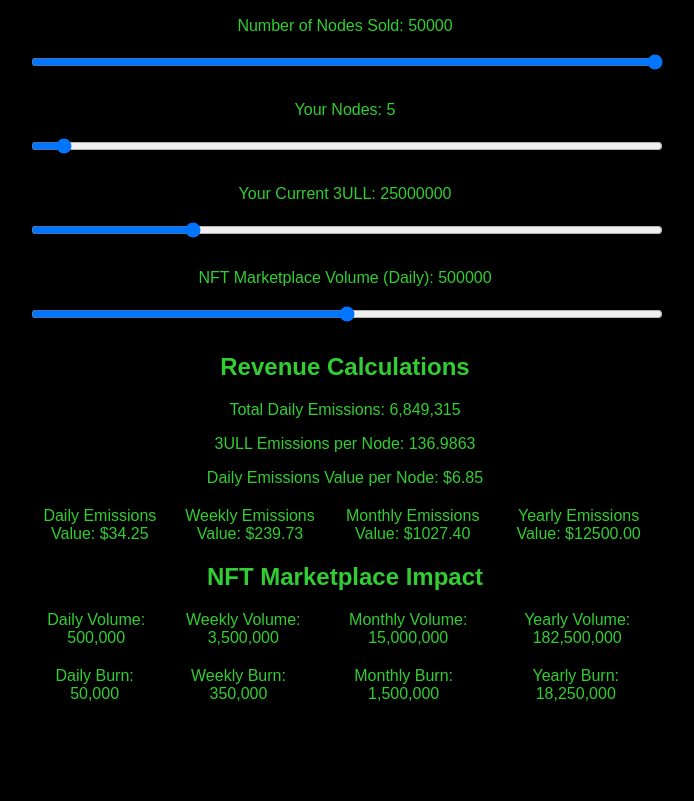
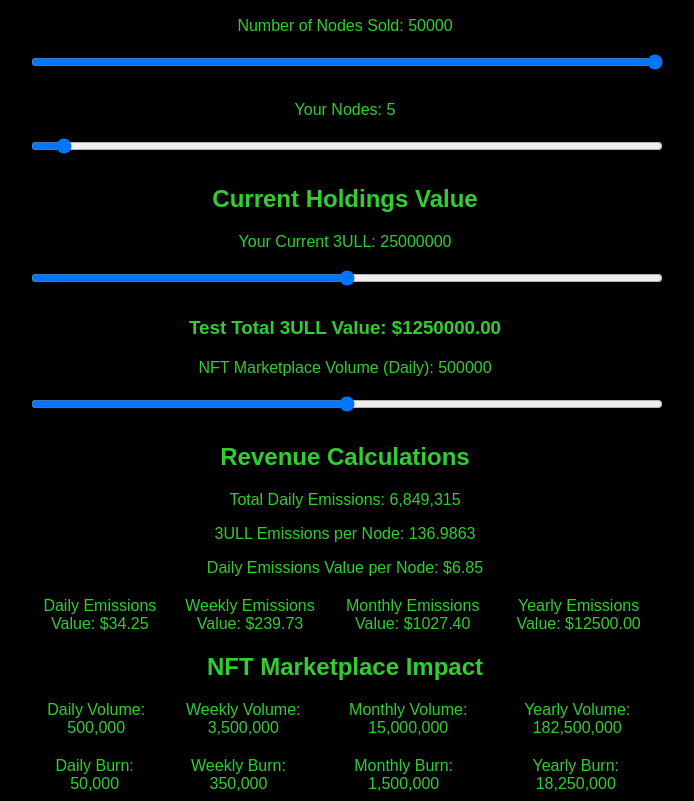
Before and after one commit to CulperCypher/3ULL-Calculator, a plain HTML site: page index.html in a window 1280 px wide. Shown: the part 147-948 px from the top of the page, without its empty margins (295-989 px from the left). Before the commit the page ends 858 px from the top, so only its background shows below. Drawn offline with Linux system fonts and the light colour scheme.

Commit message:
Add files via upload

```diff
--- a/index.html
+++ b/index.html
@@ -51,10 +51,12 @@
       <input type="range" id="nodesOwned" min="1" max="100" step="1" value="5" oninput="updateValue('nodesOwned')">
     </div>
 
+    <h2>Current Holdings Value</h2>
     <div class="slider-container">
       <label for="current3ull">Your Current 3ULL: <span id="current3ullValue">25000000</span></label>
-      <input type="range" id="current3ull" min="0" max="100000000" step="100000" value="25000000" oninput="updateValue('current3ull')">
+      <input type="range" id="current3ull" min="0" max="50000000" step="100000" value="25000000" oninput="updateValue('current3ull')">
     </div>
+    <h3>Test Total 3ULL Value: $<span id="total3ullValue">1,250,000.00</span></h3>
 
     <div class="slider-container">
       <label for="marketplaceVolume">NFT Marketplace Volume (Daily): <span id="marketplaceVolumeValue">500000</span></label>
@@ -106,6 +108,7 @@
       var emissionsPerNode = dailyEmissionsTotal / nodesSold;
       var dailyRevenuePerNode = emissionsPerNode * price;
       var dailyRevenue = dailyRevenuePerNode * nodesOwned;
+      var total3ullValue = current3ull * price;
       var burnRate = 0.1; // Assuming a 10% burn rate
 
       // Revenue calculations
@@ -116,6 +119,7 @@
       document.getElementById('weeklyRevenue').innerText = (dailyRevenue * 7).toFixed(2);
       document.getElementById('monthlyRevenue').innerText = (dailyRevenue * 30).toFixed(2);
       document.getElementById('yearlyRevenue').innerText = (dailyRevenue * 365).toFixed(2);
+      document.getElementById('total3ullValue').innerText = total3ullValue.toFixed(2);
 
       // Volume calculations
       document.getElementById('dailyVolume').innerText = marketplaceVolume.toLocaleString();
```
